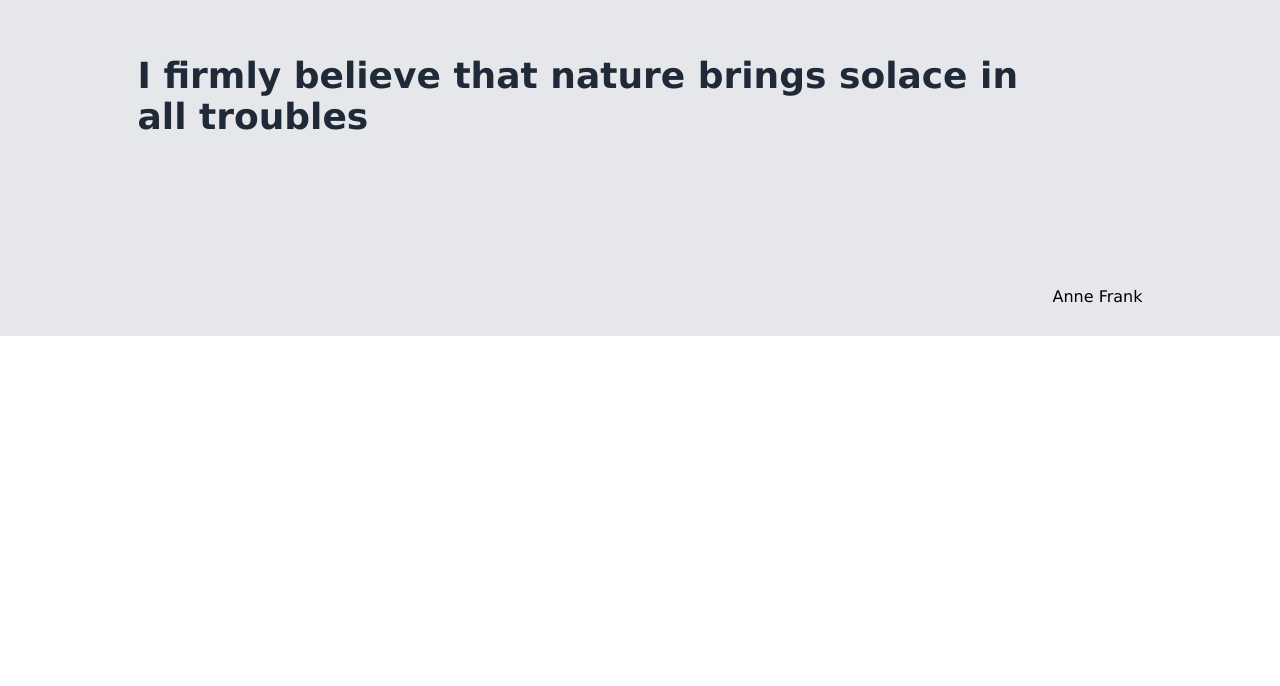
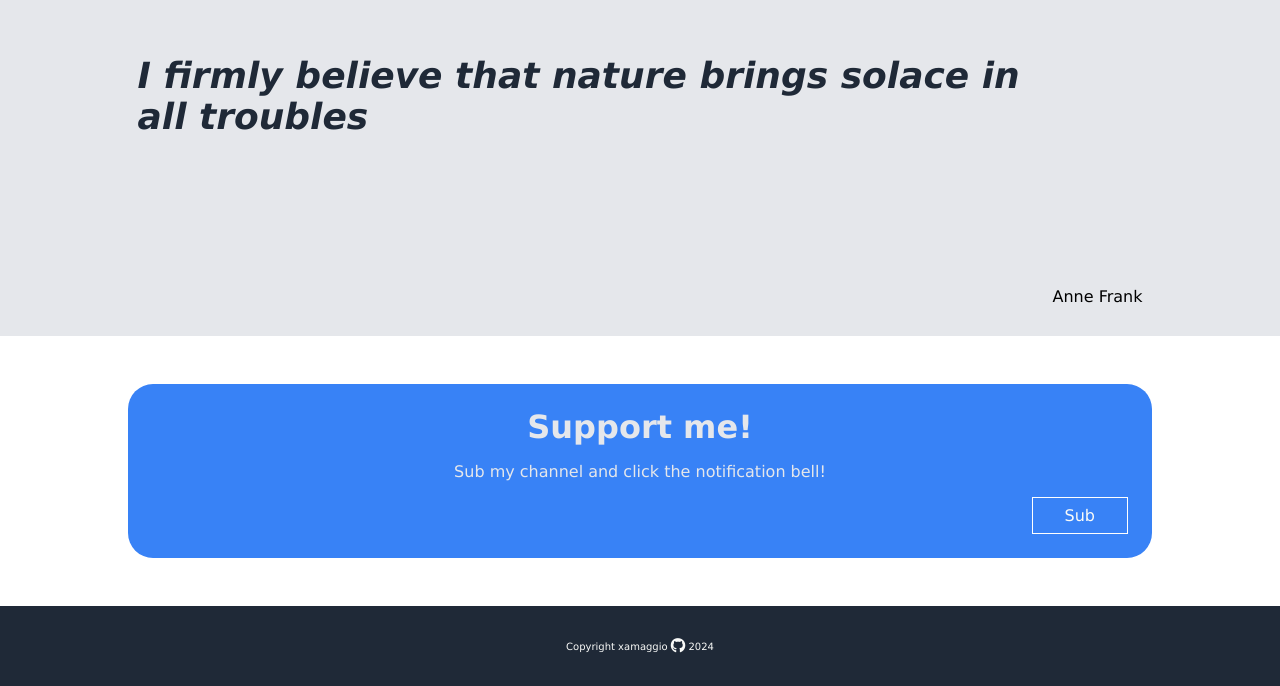
Before and after one commit to xamaggio/pawsndaydreams, a plain HTML site: page index.html in a window 1280 px wide. Shown: the part 1431-2117 px from the top of the page. Before the commit the page ends 1767 px from the top, so only its background shows below. Drawn offline with Linux system fonts and the light colour scheme.

Commit message:
Added Sub-Button as well as Footer and last css

```diff
--- a/css/style.css
+++ b/css/style.css
@@ -29,8 +29,8 @@ header {
 }
 
 #header a:hover {
-    background-color: rgb(66 28 40);
-    color: #f9f8fa;
+    background-color: #3882f6;
+    color: #f9fafa;
 }
 
 .nav-bar li {
@@ -76,7 +76,9 @@ color:#f9faf8;
 }
 .mychannel-text {font-size: 18px; color: #E5E7EB;}
 
-.mychannel-button a:hover {background-color:black; border: 1px solid black;}
+.mychannel-button a:hover {background-color: #f9faf8;
+    border: 1px solid #3882f6;
+color:#3882f6;}
 
 .mychannel-feat {display:flex;
 justify-content: space-around;
@@ -112,8 +114,51 @@ height:60vh;}
 
 .quote {
     font-size: 36px;
-    font-style: light italic;
+    font-style: italic;
     color: #1f2937;
     width:75%;
 }
 .quotist {align-self:flex-end}
+
+.submepls {display: flex;
+justify-content: center;
+align-items:center;}
+
+.submepls a {align-self: flex-end;
+    padding: 0.5rem;
+    padding-left: 2rem;
+    padding-right:2rem;
+    border: 1px solid white;
+    background-color: #3882f6;
+    text-decoration: none;
+    color:#f9faf8;}
+
+.subme {background-color: #3882f6;
+    color:#E5E7EB;
+margin:48px;
+padding:24px;
+display: flex;
+flex-direction: column;
+justify-content: space-around;
+align-items: center;
+gap:1rem;
+width:80vw;
+border: 1 solid #3882f6;
+border-radius: 25px;}
+
+.submepls a:hover {
+    background-color:#f9f8fa;
+    border: 1px solid #f9f8fa;
+color:#3882f6}
+
+
+.subme h4 {font-size:32px;}
+
+footer {background-color: #1f2937;
+color: #f9faf8;display: flex;
+justify-content: center;
+align-items: center;
+font-size: 10px;
+height: 10vh;}
+
+footer a {text-decoration: none; color: #f9faf8;}
--- a/index.html
+++ b/index.html
@@ -28,7 +28,7 @@
         <div class="mychannel-button"><a href="https://www.youtube.com/@paws.daydreams" target="_blank">START DREAMING</a></div>
         <div class="mychannel-video"><iframe src="https://www.youtube.com/embed/qX8jrHQMxrU?si=FWfoIN4vCxhkUos0" title="YouTube video player" frameborder="0" allow="accelerometer; autoplay; clipboard-write; encrypted-media; gyroscope; picture-in-picture; web-share" referrerpolicy="strict-origin-when-cross-origin" allowfullscreen></iframe></div>
         </div>
-        <h1 class="headlinetwo" id="#features">Features</h1>
+        <h1 class="headlinetwo" id="features">Features</h1>
         <div class="mychannel-feat">
           <div class="feature">
             <h2>Concentrate</h2>
@@ -51,6 +51,18 @@
           <h3 class="quote">I firmly believe that nature brings solace in all troubles</h3>
         <p class="quotist">Anne Frank</p></div>
         </div>
+
+        <div class="submepls" id="submepls">
+          <div class="subme">
+          <h4 class="submehead">Support me!</h4>
+          <p class="submeptext">Sub my channel and click the notification bell!</p>
+          <a href="submebtn"><p>Sub</p></a>
+        </div>
+        </div>
 </main>
+<footer>
+  <div class="footer"><p class="footer-text">Copyright <a href="https://github.com/xamaggio" target="_blank">xamaggio <i class="fa-brands fa-github fa-xl"></i> 2024</a></p>
+  </div>
+</footer>
 </body>
 </html>
```
